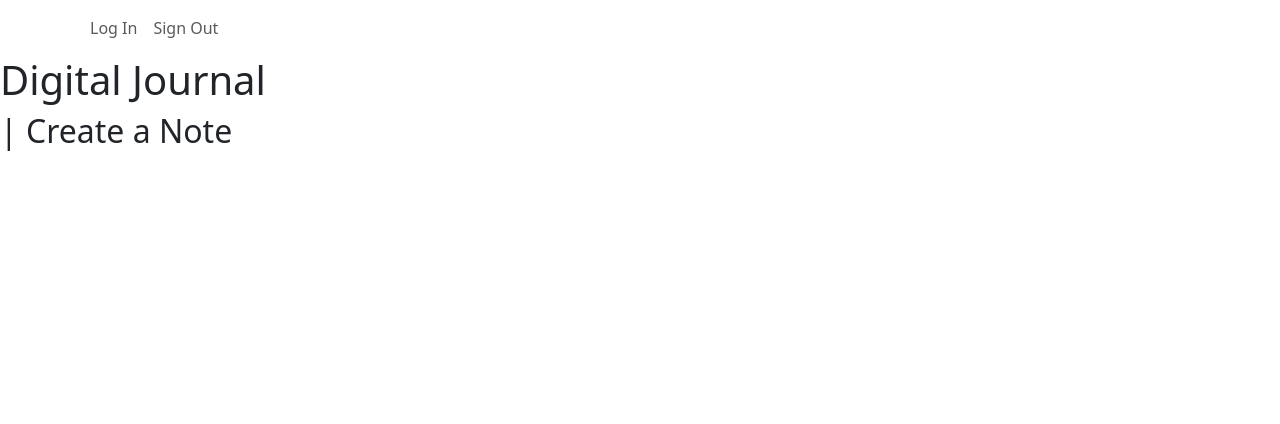
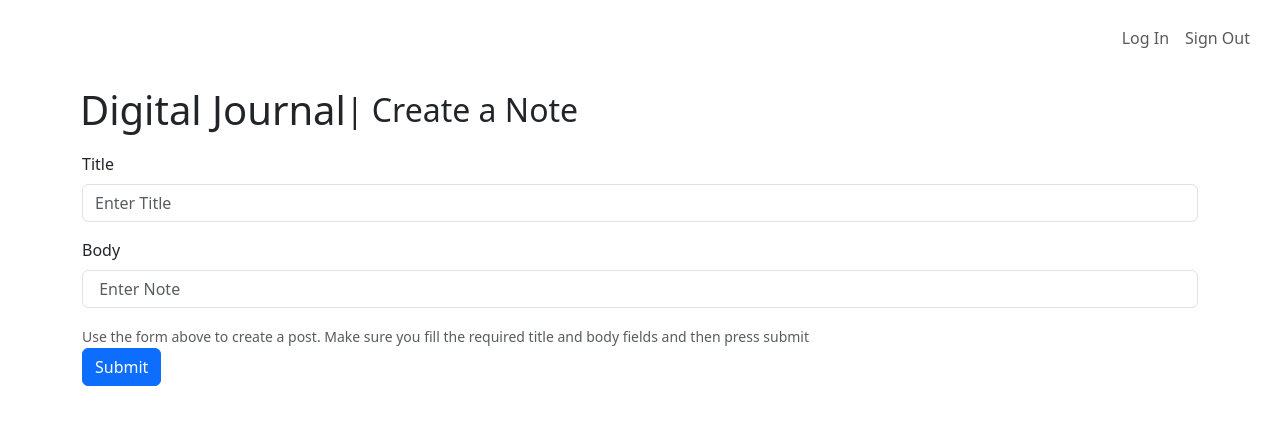
Before and after one commit to irinamihai150/journal, a React (Create React App) app: page / in a window 1280 px wide. Shown: the top 424 px of the page. Built offline with nearby package versions, Linux system fonts and the light colour scheme.

Commit message:
add nav and card

```diff
--- a/public/index.html
+++ b/public/index.html
@@ -24,7 +24,7 @@
       work correctly both with client-side routing and a non-root public URL.
       Learn how to configure a non-root public URL by running `npm run build`.
     -->
-    <title>React App</title>
+		<title>Journal App</title>
 	</head>
 	<body>
 		<noscript>You need to enable JavaScript to run this app.</noscript>
--- a/src/App.css
+++ b/src/App.css
@@ -1 +1,20 @@
 @import 'bootstrap/dist/css/bootstrap.min.css';
+* {
+  margin: 0;
+  padding: 0;
+  box-sizing: border-box;
+
+}
+
+.custom-nav {
+  display: flex;
+  justify-content: flex-end;
+  align-items: center;
+  padding: 10px;
+}
+
+.header {
+  display: flex;
+  align-items: center;
+  padding: 10px;
+}
--- a/src/App.js
+++ b/src/App.js
@@ -1,13 +1,15 @@
 
 import "./App.css"
 import CustomNav from "./CustomNav"
+import EntryCard from "./EntryCard"
 import Header from "./Header"
 
 function App() {
 	return (
-		<div className='App'>
+		<div className="app-container">
 			<CustomNav />
 			<Header />
+      <EntryCard/>
 		</div>
 	)
 }
--- a/src/CustomNav.js
+++ b/src/CustomNav.js
@@ -1,13 +1,17 @@
 import React from "react"
 import { Container, Navbar, Nav } from "react-bootstrap"
 import "./App.css"
+
 const CustomNav = () => {
 	return (
-		<div>
+		<div className='custom-nav'>
 			<Navbar expand='lg'>
 				<Container>
 					<Navbar.Toggle aria-controls='basic-navbar-nav' />
-					<Navbar.Collapse id='basic-navbar-nav'>
+					<Navbar.Collapse
+						id='basic-navbar-nav'
+						className='justify-content-start'
+					>
 						<Nav className='me-auto'>
 							<Nav.Link href='login'>Log In</Nav.Link>
 							<Nav.Link href='logout'>Sign Out</Nav.Link>
--- /dev/null
+++ b/src/EntryCard.js
@@ -0,0 +1,32 @@
+import Button from "react-bootstrap/Button"
+import Form from "react-bootstrap/Form"
+import { Container } from "react-bootstrap"
+
+const EntryCard = () => {
+	return (
+		<Container>
+			<Form>
+				<Form.Group className='mb-3' controlId='formBasicTitle'>
+					<Form.Label>Title</Form.Label>
+					<Form.Control type='email' placeholder='Enter Title' />
+				</Form.Group>
+
+				<Form.Group className='mb-3' controlId='formBasicBody'>
+					<Form.Label>Body</Form.Label>
+					<Form.Control type='password' placeholder=' Enter Note' />
+				</Form.Group>
+				<Form.Text className='text-muted'>
+					Use the form above to create a post. Make sure you fill the required
+					title and body fields and then press submit
+				</Form.Text>
+				<div>
+					<Button variant='primary' type='submit'>
+						Submit
+					</Button>
+				</div>
+			</Form>
+		</Container>
+	)
+}
+
+export default EntryCard
--- a/src/Header.js
+++ b/src/Header.js
@@ -1,11 +1,13 @@
+import { Container } from "react-bootstrap"
 import React from "react"
+import "./App.css"
 
 const Header = () => {
 	return (
-		<div>
+		<Container className='header'>
 			<h1>Digital Journal</h1>
 			<h2> | Create a Note</h2>
-		</div>
+		</Container>
 	)
 }
 
```
Lines whose indentation alone changed are shown as unchanged.
